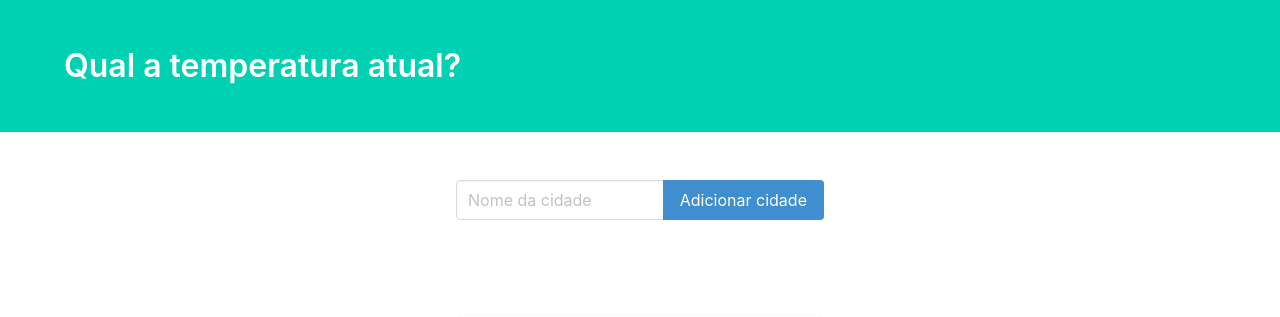
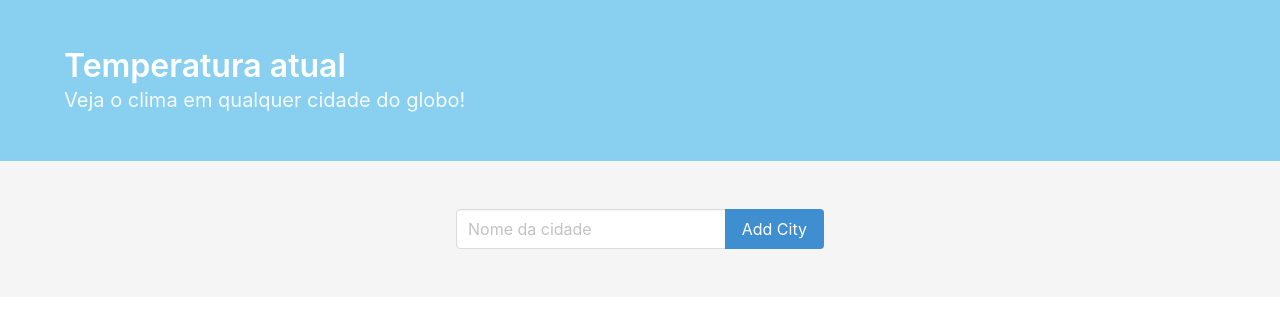
Before and after one commit to joaodias004/Django-Weather, a Django app: page / in a window 1280 px wide. Shown: the top 317 px of the page. Run offline with Django 5.2, Linux system fonts and the light colour scheme; data comes from the database, SQL or seed files in the repository; both versions use the stored data as it was after the commit; data that the repository does not hold is empty; some libraries are stand-ins or nearby versions.

Commit message:
Changed the visuals.

```diff
--- a/the_weather_env/the_weather/weather/templates/weather/index.html
+++ b/the_weather_env/the_weather/weather/templates/weather/index.html
@@ -4,21 +4,38 @@
     <meta charset="UTF-8">
     <meta name="viewport" content="width=device-width, initial-scale=1.0">
     <meta http-equiv="X-UA-Compatible" content="ie=edge">
-    <title>Qual a temperatura atual?</title>
+    <title>Current Weather</title>
     <link rel="stylesheet" href="https://cdnjs.cloudflare.com/ajax/libs/bulma/0.6.2/css/bulma.css" />
+    <style>
+        .hero.is-primary {
+            background-color: #89CFF0;
+        }
+
+        .section.is-primary {
+            background-color: #f5f5f5;
+        }
+
+        .city-box {
+            background-color: #f2f2f2;
+            border-radius: 5px;
+            padding: 1rem;
+            margin-bottom: 1rem;
+        }
+    </style>
 </head>
 <body>
     <section class="hero is-primary">
         <div class="hero-body">
             <div class="container">
                 <h1 class="title">
-                    Qual a temperatura atual?
+                    Temperatura atual
                 </h1>
+                <p class="subtitle">Veja o clima em qualquer cidade do globo! </p>
             </div>
         </div>
     </section>
-    <section class="section">
-        <div class="container">
+    <section class="section is-primary">
+        <div class="container has-text-centered">
             <div class="columns">
                 <div class="column is-offset-4 is-4">
                     <form method="POST">
@@ -29,7 +46,7 @@
                             </div>
                             <div class="control">
                                 <button class="button is-info">
-                                    Adicionar cidade
+                                    Add City
                                 </button>
                             </div>
                         </div>
@@ -43,34 +60,43 @@
             <div class="columns">
                 <div class="column is-offset-4 is-4">
                     {% for weather in weather_data %}
-                    <div class="box">
-                        <article class="media">
+                    <div class="city-box">
+                        <div class="media">
                             <div class="media-left">
                                 <figure class="image is-50x50">
                                     <img src="http://openweathermap.org/img/w/{{ weather.icon }}.png" alt="Image">
                                 </figure>
                             </div>
-                            <div class="media-content">
+                            <div class="media-content has-text-centered">
                                 <div class="content">
                                     <p>
                                         <span class="title">{{ weather.city }}</span>
                                         <br>
                                         <span class="subtitle">{{ weather.temperature }} C°</span>
-                                        <br> {{ weather.description }}
+                                    </p>
+                                    <p style="margin-top: 1rem;">
+                                        {{ weather.description }}
                                     </p>
                                 </div>
                             </div>
                             <div class="media-right">
-                                <a href="{% url 'delete_city' weather.city.id %}" class="button is-danger">
-                                    Remover
-                                </a>
+                                <div class="field is-grouped">
+                                    <p class="control">
+                                        <a href="{% url 'delete_city' weather.city.id %}" class="button is-danger">
+                                            Remove
+                                        </a>
+                                    </p>
+                                </div>
                             </div>
-                        </article>
+                        </div>
                     </div>
                     {% endfor %}
+                </div>
+            </div>
         </div>
     </section>
     <footer class="footer">
+        <p>&copy; 2023 Current Weather</p>
     </footer>
 </body>
 </html>
```
Also changed, not shown: the_weather_env/the_weather/db.sqlite3.
